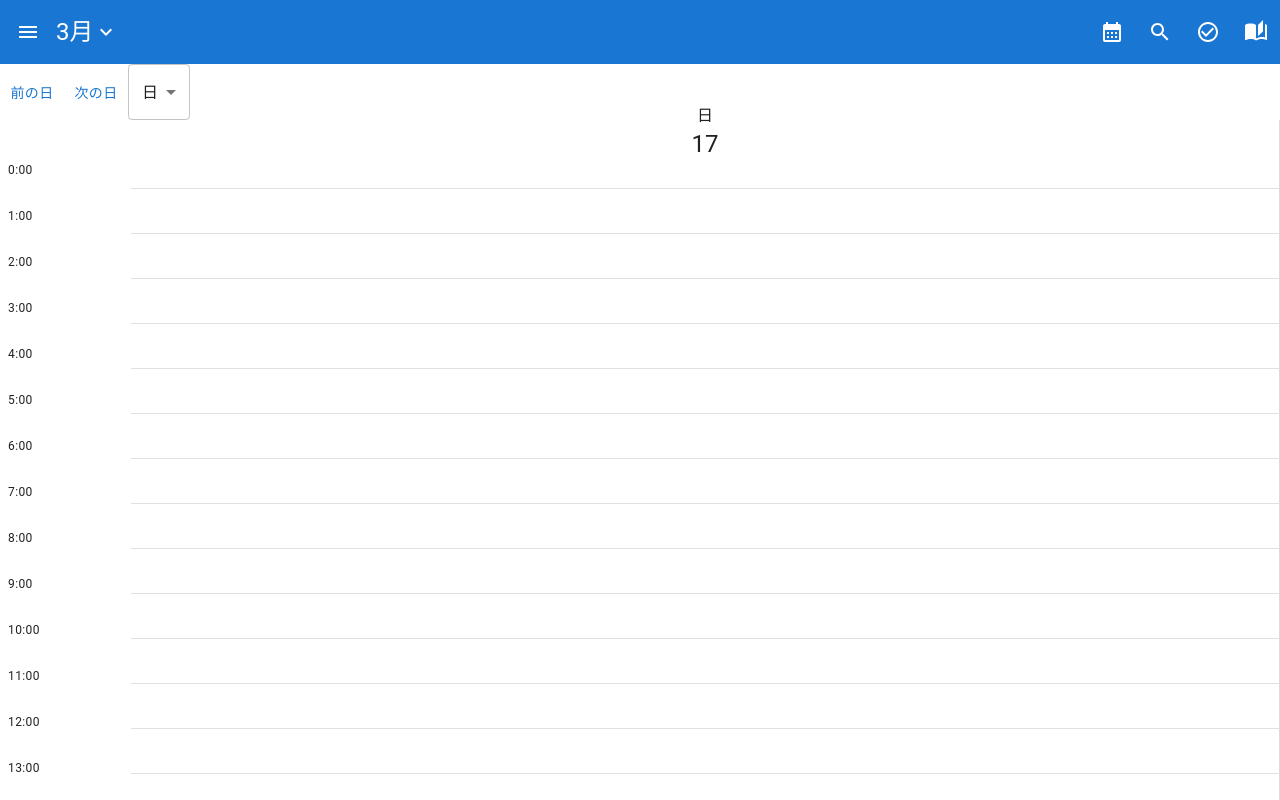
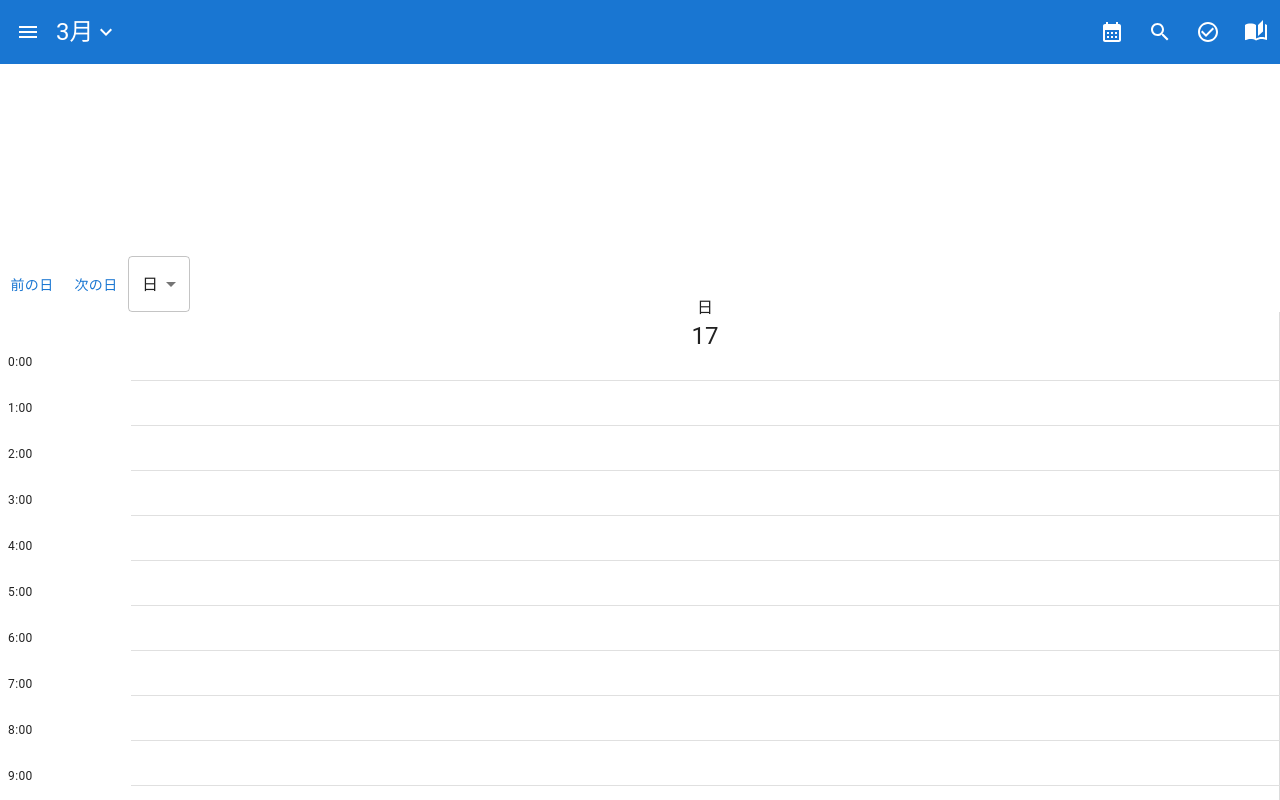
Before and after one commit to ut-code/JourniCal, a React (Vite) app in the folder frontend/: page /calendar in a window 1280 px wide. Shown: the top 800 px of the page. Built offline with nearby package versions, Linux system fonts and the light colour scheme.

Commit message:
topbarがフロートするようにした

```diff
--- a/frontend/src/components/TopBar.tsx
+++ b/frontend/src/components/TopBar.tsx
@@ -25,7 +25,7 @@ const TopBar: React.FC<{
   const linkIconCommonStyleProps = { paddingTop: "3%" };
 
   return (
-    <Box>
+    <Box width="100vw" sx={{ position: "fixed", zIndex: 1, top: 0 }}>
       <Box
         width={"100%"}
         display={"flex"}
--- a/frontend/src/pages/WeekViewTest.tsx
+++ b/frontend/src/pages/WeekViewTest.tsx
@@ -154,8 +154,9 @@ const Calendar: React.FC = () => {
   ];
 
   return (
-    <Box>
+    <>
       <TopBar baseDate={baseDate} setBaseDate={setBaseDate} />
+      <Box mt="20%">
         {mode === "day" ? (
           <>
             <Button onClick={() => setBaseDate(sub(baseDate, { days: 1 }))}>
@@ -237,6 +238,7 @@ const Calendar: React.FC = () => {
           </Box>
         )}
       </Box>
+    </>
   );
 };
 
```
Lines whose indentation alone changed are shown as unchanged.
